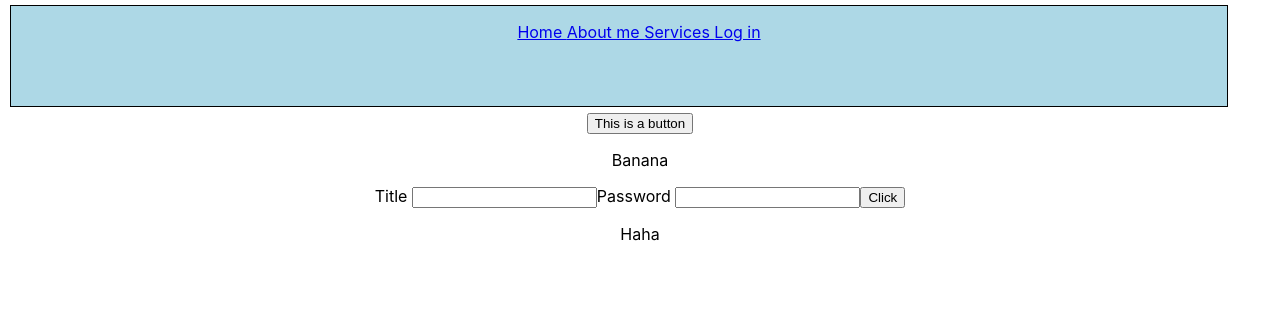
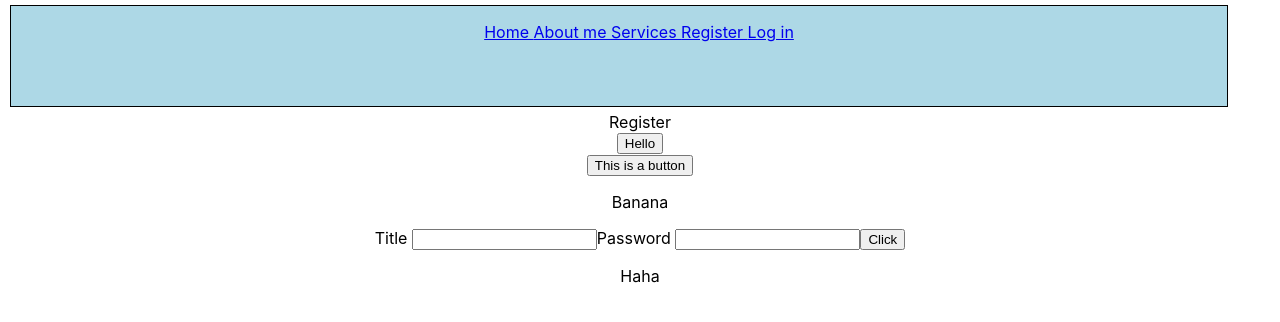
Before and after one commit to nathansolfan/app, a React (Create React App) app: page /register in a window 1280 px wide. Shown: the top 322 px of the page. Built offline with nearby package versions, Linux system fonts and the light colour scheme.

Commit message:
Creation Sign up page

```diff
--- a/src/App.js
+++ b/src/App.js
@@ -8,6 +8,7 @@ import About from "./About"; // Import your About component
 import Services from "./Services"; // Import your Services component
 import Form from "./form/form";
 import Login from "./Login";
+import Register from "./Register";
 
 function App() {
   return (
@@ -22,6 +23,7 @@ function App() {
           <Route path="/about" element={<About />} />
           <Route path="/services" element={<Services />} />
           <Route path="/login" element={<Login />} />
+          <Route path="/register" element={<Register />} />
         </Routes>
         <Button />
         <Form />
--- a/src/Navbar.js
+++ b/src/Navbar.js
@@ -19,6 +19,9 @@ function Navbar() {
             <Link to="/services">Services </Link>
           </li>
           <li>
+            <Link to="/register">Register </Link>
+          </li>
+          <li>
             <Link to="/login">Log in </Link>
           </li>
         </ul>
--- /dev/null
+++ b/src/Register.js
@@ -0,0 +1,10 @@
+import React from "react";
+
+export default function Register() {
+  return (
+    <div>
+      <div>Register</div>
+      <button>Hello</button>
+    </div>
+  );
+}
```
